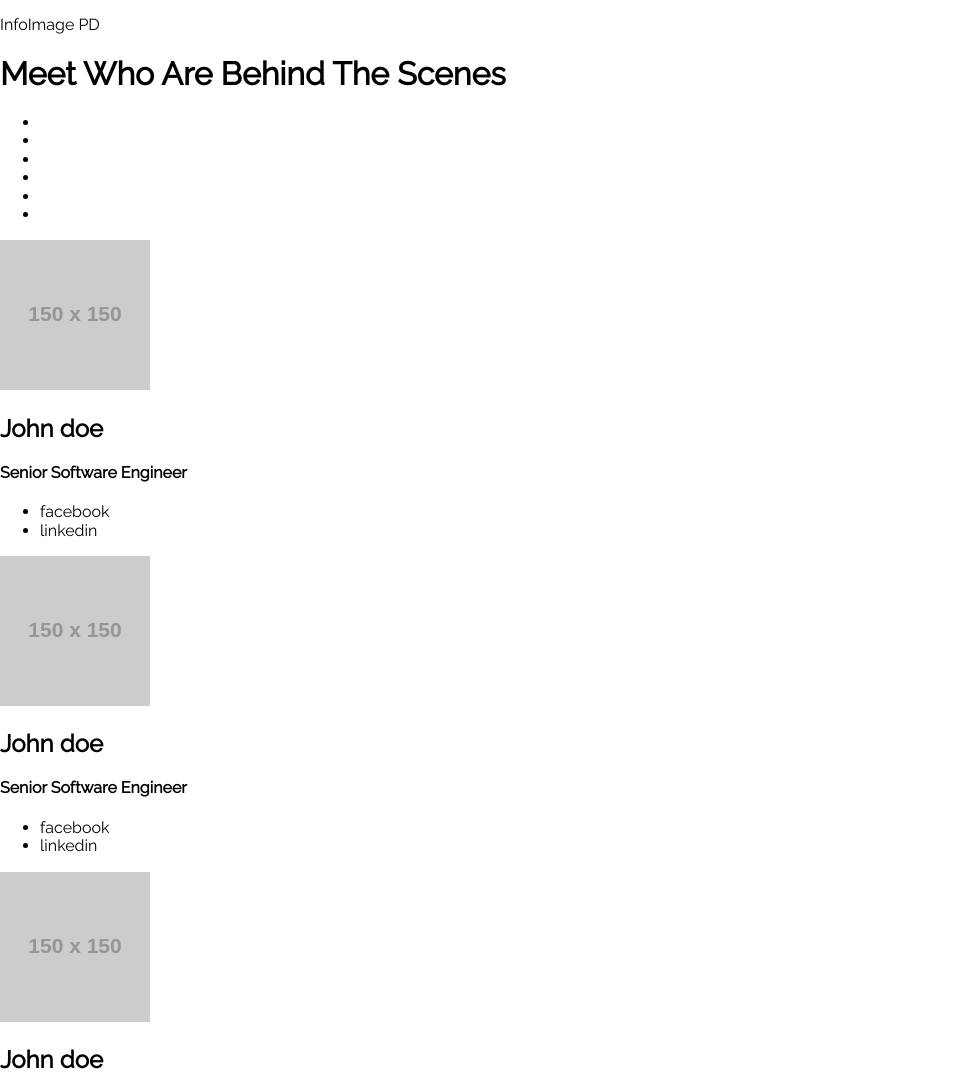
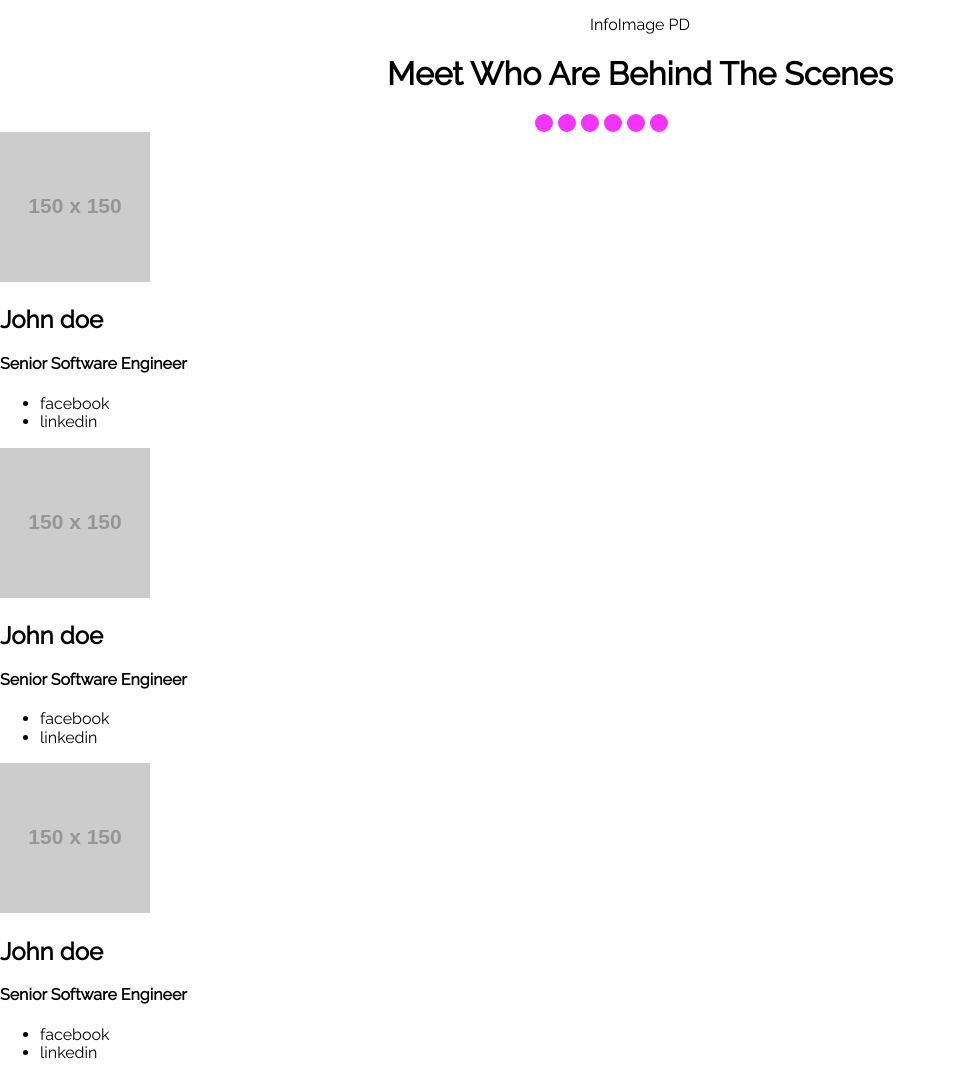
Before and after one commit to afikur/awesome-team, a website: page index.html in a window 1280 px wide. Shown: the top 1076 px of the page, without its empty margins (0-956 px from the left). Drawn offline with nearby package versions, Linux system fonts and the light colour scheme; placeholder pictures from the web are drawn by us.

Commit message:
feat: add style for header

```diff
--- a/css/style.css
+++ b/css/style.css
@@ -1,3 +1,27 @@
 body {
     font-family: 'Raleway', sans-serif;
 }
+
+header {
+    text-align: center;
+}
+
+header ul {
+    width: 250px;
+    list-style: none;
+    margin: 0 auto;
+}
+
+header ul li {
+    width: 18px;
+    height: 18px;
+    background: #f332fd;
+    border-radius: 50%;
+    float: left;
+    margin-right: 5px;
+}
+
+
+section {
+    clear: both;
+}
```
